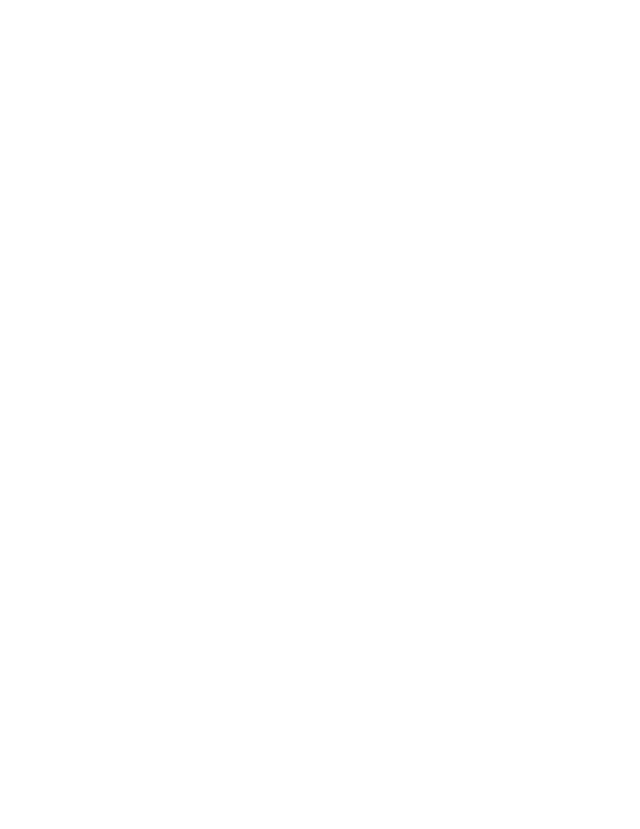
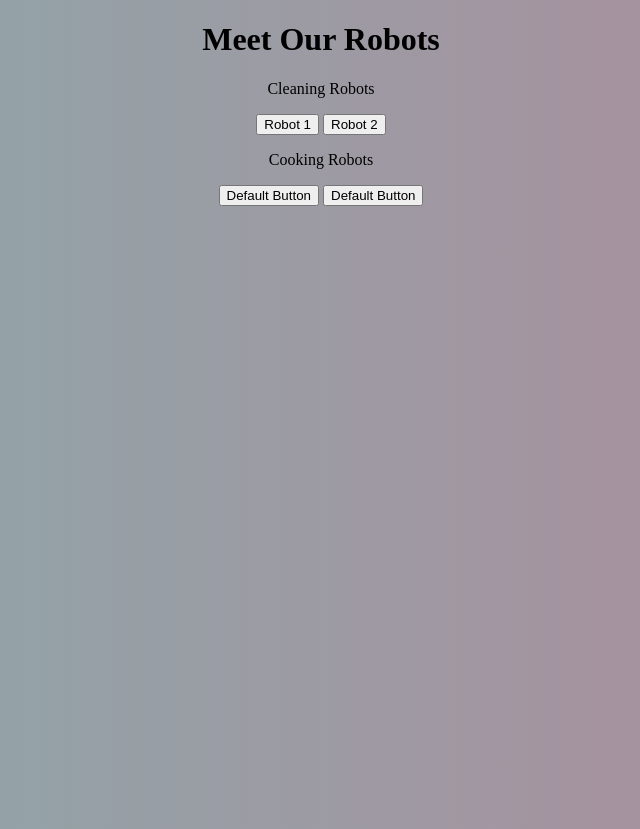
Before and after one commit to EsmerAlva/robotSite, a plain HTML site: page ourRobots/index.html in a window 1280 px wide. Shown: the whole page, without its empty margins (319-959 px from the left). Before the commit the page ends 800 px from the top, so only its background shows below. Drawn offline with Linux system fonts and the light colour scheme.

Commit message:
button stuff

```diff
--- a/ourRobots/index.html
+++ b/ourRobots/index.html
@@ -0,0 +1,20 @@
+<!DOCTYPE html>
+<html lang="en" dir="ltr">
+
+  <head>
+    <meta http-equiv="Content-Type" content="text/html; charset=utf-8">
+    <title>Meet Our Robots</title>
+    <link rel="stylesheet" type="text/css" href="../styles/style.css">
+  </head>
+
+  <body>
+
+    <h1> Meet Our Robots</h1>
+
+    <p>Cleaning Robots</p>
+    <button>Robot 1</button> <button>Robot 2</button>
+    <p>Cooking Robots</p>
+    <button>Default Button</button> <button>Default Button</button>
+
+  </body>
+</html>
```
Also changed, not shown: index.html (+2 -0 lines).
